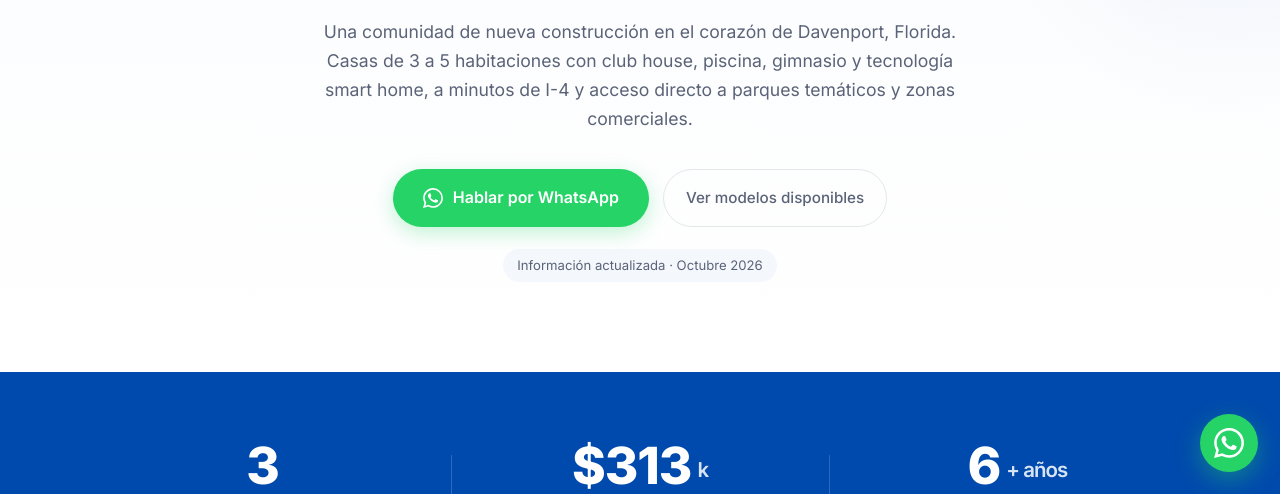
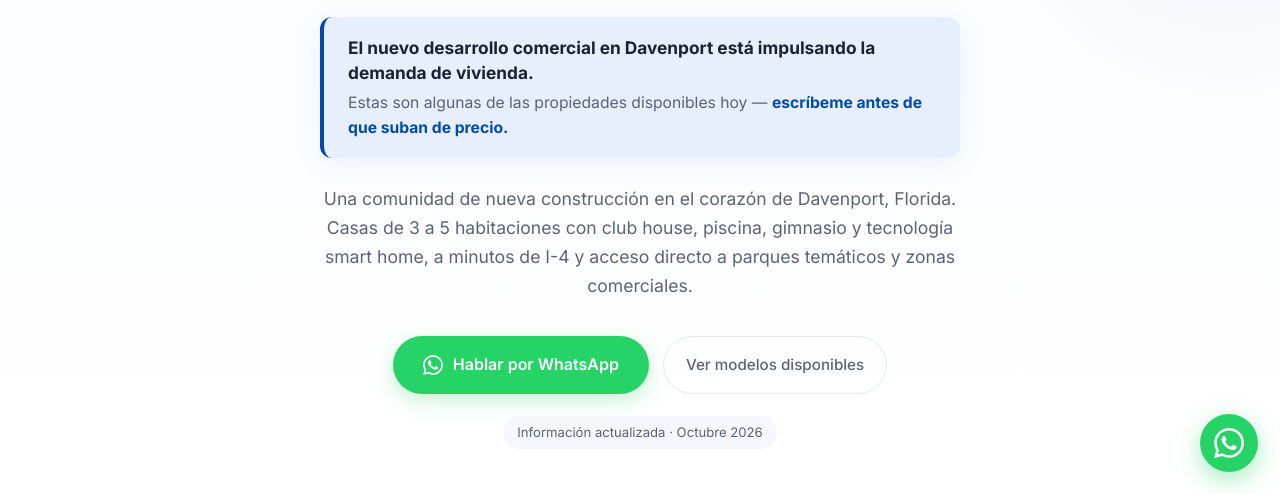
Before and after one commit to JuanMarturell/landing-juanmarturell, a plain HTML site: page cascades/index.html in a window 1280 px wide. Shown: the part 306-800 px from the top of the page. Drawn offline with Linux system fonts and the light colour scheme.

Commit message:
Add files via upload

```diff
--- a/cascades/index.html
+++ b/cascades/index.html
@@ -1,19 +1,6 @@
 <!DOCTYPE html>
 <html lang="es">
 <head>
-  <!-- Meta Pixel -->
-<script>
-!function(f,b,e,v,n,t,s){if(f.fbq)return;n=f.fbq=function(){n.callMethod?
-n.callMethod.apply(n,arguments):n.queue.push(arguments)};if(!f._fbq)f._fbq=n;
-n.push=n;n.loaded=!0;n.version='2.0';n.queue=[];t=b.createElement(e);t.async=!0;
-t.src=v;s=b.getElementsByTagName(e)[0];s.parentNode.insertBefore(t,s)}(window,
-document,'script','https://connect.facebook.net/en_US/fbevents.js');
-fbq('init', '969098145160367');
-fbq('track', 'PageView');
-</script>
-<noscript><img height="1" width="1" style="display:none"
-src="https://www.facebook.com/tr?id=969098145160367&ev=PageView&noscript=1"/></noscript>
-<!-- End Meta Pixel -->
 <meta charset="UTF-8" />
 <meta name="viewport" content="width=device-width, initial-scale=1.0" />
 
@@ -114,6 +101,23 @@ src="https://www.facebook.com/tr?id=969098145160367&ev=PageView&noscript=1"/></n
     margin-bottom: 36px; line-height: 1.65;
     max-width: 640px; margin-left: auto; margin-right: auto;
   }
+  .hero-hook {
+    max-width: 640px; margin: 0 auto 26px;
+    background: var(--azul-claro);
+    border-left: 4px solid var(--azul);
+    border-radius: 12px;
+    padding: 18px 24px;
+    text-align: left;
+    box-shadow: var(--sombra-suave);
+  }
+  .hero-hook-lead {
+    font-size: 1.08rem; font-weight: 700; color: var(--texto);
+    line-height: 1.45; margin-bottom: 6px;
+  }
+  .hero-hook-text {
+    font-size: 0.98rem; color: var(--texto-suave); line-height: 1.55;
+  }
+  .hero-hook-text strong { color: var(--azul); font-weight: 700; }
   .cta-botones { display: flex; gap: 14px; justify-content: center; flex-wrap: wrap; }
   .btn-primario {
     display: inline-flex; align-items: center; gap: 10px;
@@ -584,6 +588,10 @@ src="https://www.facebook.com/tr?id=969098145160367&ev=PageView&noscript=1"/></n
   <div class="contenedor hero-inner">
     <div class="eyebrow">Davenport · Polk County · Florida</div>
     <h1>Bienvenido a <span>Cascades</span></h1>
+    <div class="hero-hook">
+      <p class="hero-hook-lead">El nuevo desarrollo comercial en Davenport está impulsando la demanda de vivienda.</p>
+      <p class="hero-hook-text">Estas son algunas de las propiedades disponibles hoy — <strong>escríbeme antes de que suban de precio.</strong></p>
+    </div>
     <p class="hero-sub">
       Una comunidad de nueva construcción en el corazón de Davenport, Florida.
       Casas de 3 a 5 habitaciones con club house, piscina, gimnasio y tecnología smart home,
```
